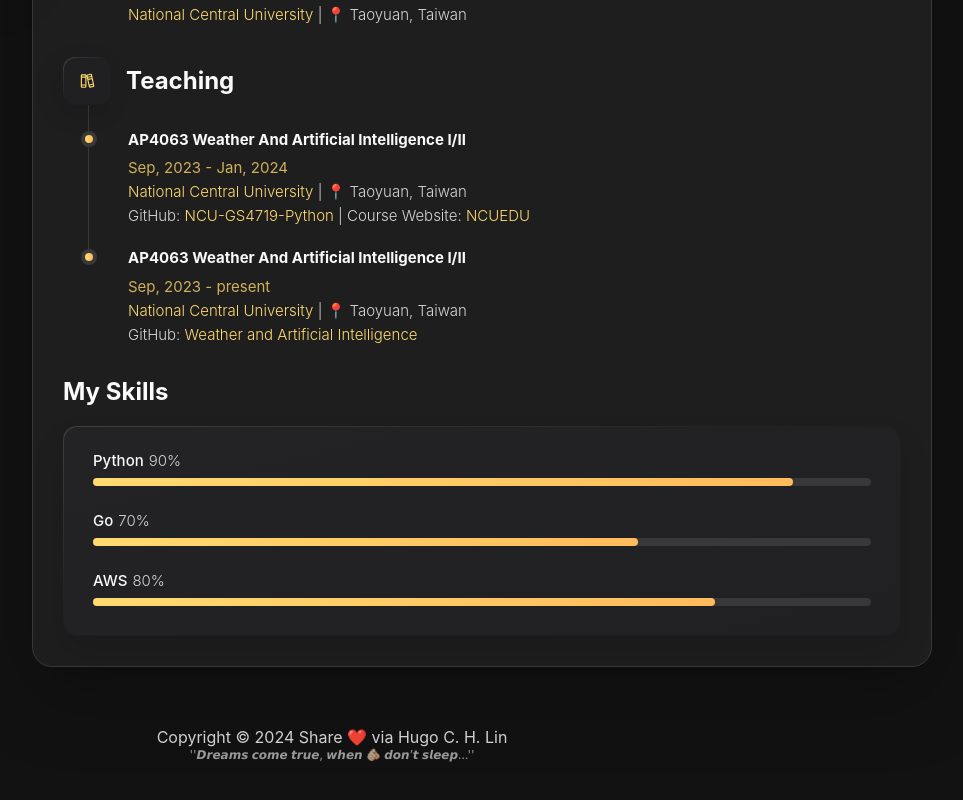
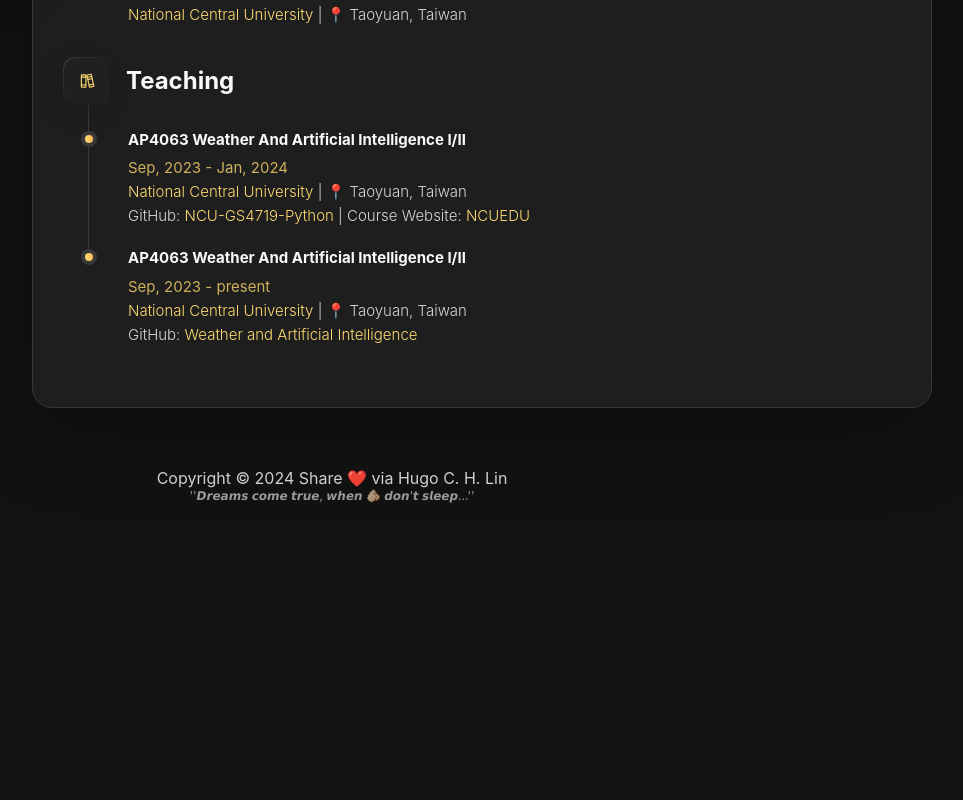
Before and after one commit to 1chooo/react-vcard, a React (Create React App) app: page /resume in a window 1280 px wide. Shown: the part 864-1664 px from the top of the page, without its empty margins (308-1271 px from the left). After the commit the page ends 1431 px from the top, so only its background shows below. Built offline with nearby package versions, Linux system fonts and the light colour scheme.

Commit message:
update: Resume

```diff
--- a/src/components/Resume/Resume.tsx
+++ b/src/components/Resume/Resume.tsx
@@ -4,14 +4,15 @@ import Sidebar from "../SideBar/SideBar";
 import Education from "./Education";
 import Working from "./Working";
 import Teaching from "./Teaching";
-import Skills from "./Skills";
 
 
 import {
   useLocation
 } from 'react-router-dom';
 
-import { IoCloudDownloadOutline } from "react-icons/io5";
+import {
+  IoCloudDownloadOutline
+} from "react-icons/io5";
 
 function Resume() {
 
@@ -47,8 +48,6 @@ function Resume() {
           <Working />
 
           <Teaching />
-
-          <Skills />
         </article>
       </div>
     </main>
```
